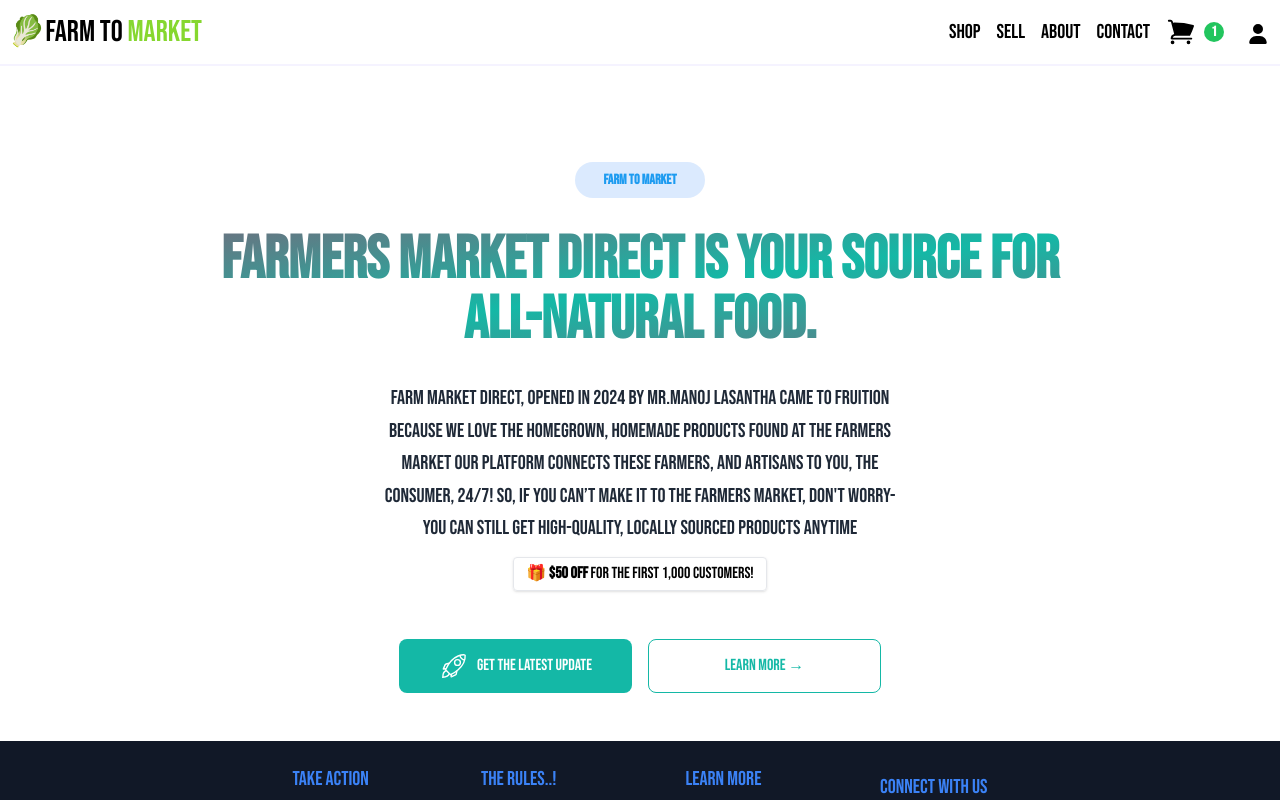
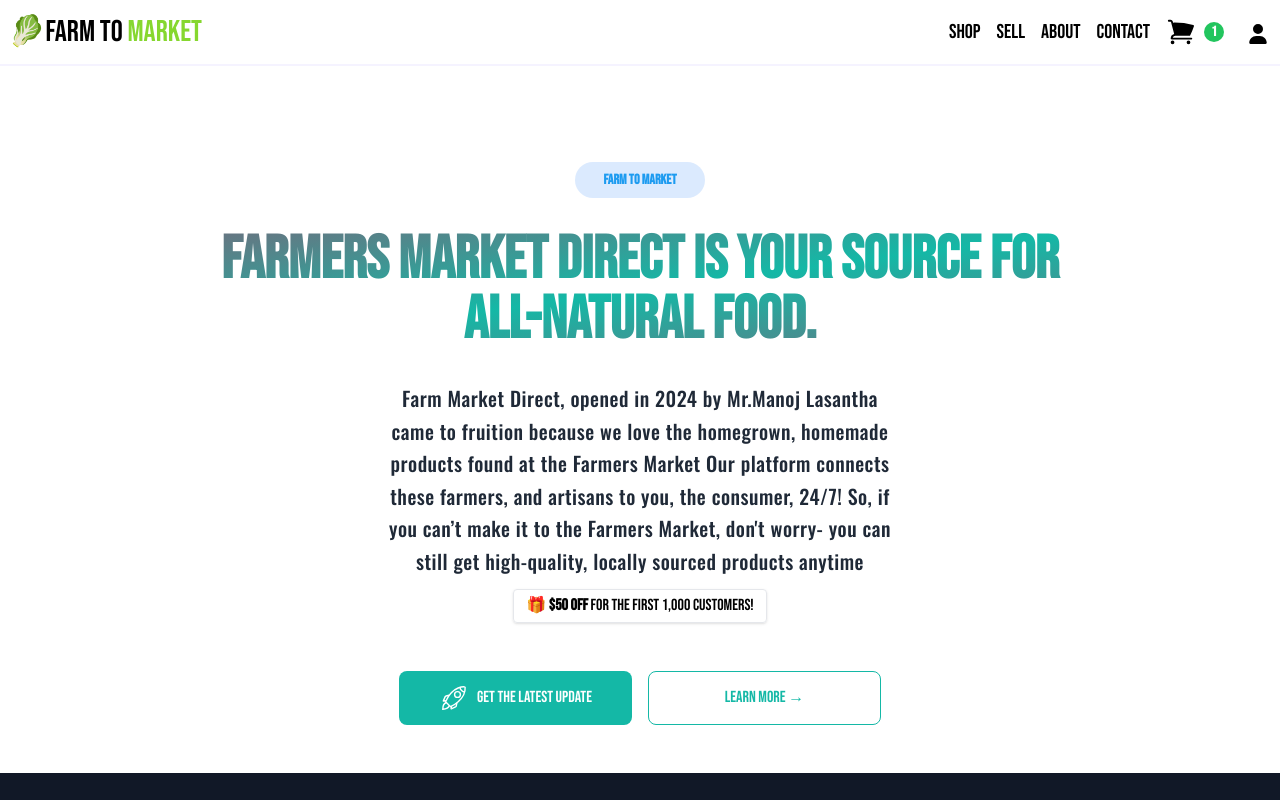
Before and after one commit to LasaX1999/app_farm, a Next.js app: page /about in a window 1280 px wide. Shown: the top 800 px of the page. Built offline with nearby package versions, Linux system fonts and the light colour scheme.

Commit message:
change text tracking wide

```diff
--- a/app/about/page.tsx
+++ b/app/about/page.tsx
@@ -21,7 +21,7 @@ function page() {
         <h1 className="mt-8 max-w-sm bg-gradient-to-br from-gray-500 via-teal-500 to-gray-500 bg-clip-text text-center text-4xl font-extrabold text-transparent sm:max-w-4xl sm:text-6xl">
         Farmers Market Direct is your source for all-natural food.
         </h1>
-        <span className="mt-8 tracking-normal max-w-lg text-center text-xl leading-relaxed text-gray-800">
+        <span className="mt-8  tracking-wide font-oswald max-w-lg text-center text-xl leading-relaxed text-gray-800">
         Farm Market Direct, opened in 2024 by Mr.Manoj Lasantha came to fruition because
  we love the homegrown, homemade products found at the Farmers Market
  Our platform connects these  farmers, and artisans to you, the consumer,
```
